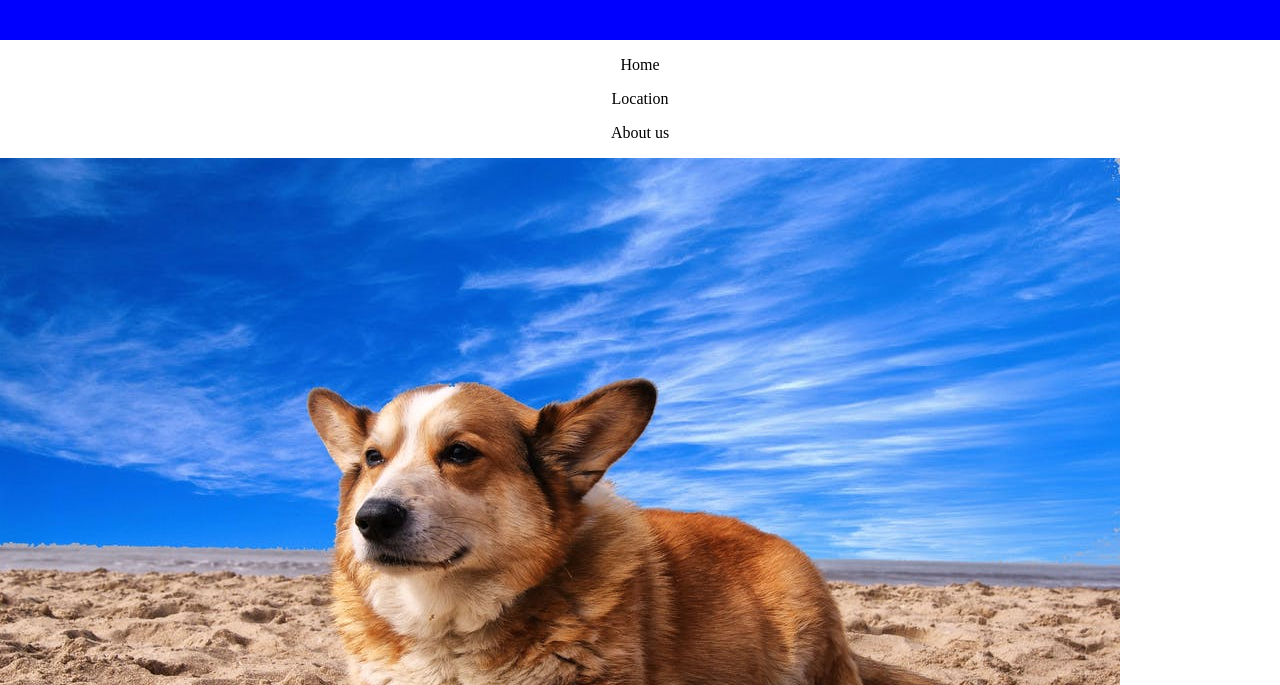
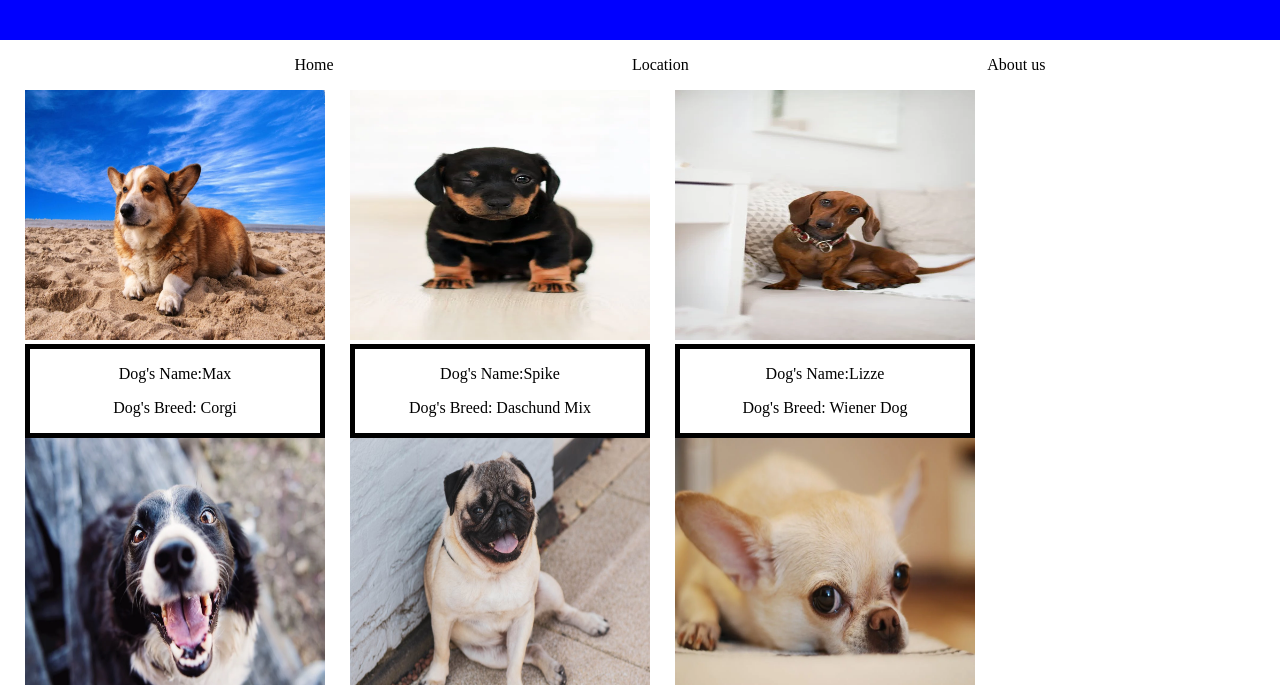
Before and after one commit to stevendombrowski/Phase-1-Project-V2, a plain HTML site: page index.html in a window 1280 px wide. Shown: the part 115-800 px from the top of the page. Drawn offline with Linux system fonts and the light colour scheme.

Commit message:
Dog Images Updates

```diff
--- a/index.css
+++ b/index.css
@@ -9,8 +9,11 @@
 }
 
 .button{
-    display: block;
-    text-align: center;
+
+    display: inline-block;
+    padding-left: 23%;
+
+
 
 }
 
@@ -23,3 +26,20 @@ body{
     background-color: white;
 color: black;
 }
+
+.dogImg{
+    width: 300px;
+    height: 250px;
+
+}
+.dogs{
+    float: left;
+    padding-left:25px
+}
+
+.border{
+    border: 5px;
+    border-color: black;
+    border-style: solid;
+    text-align: center;
+}
--- a/index.js
+++ b/index.js
@@ -78,10 +78,12 @@ http.onload = function(){
         for(let dog of dogs){
             output +=`
             <div class="dogs">
-                <img src="${dog.dogImg}">
-                <p class ="title">${dog.dogName}</p>
-                <p class="description">${dog.dogBreed}</p>
-                </div>`;
+                <img src="${dog.dogImg}" class="dogImg">
+               <div class="border">
+                <p class ="title">Dog's Name:${dog.dogName}</p>
+                <p class="description">Dog's Breed: ${dog.dogBreed}</p>
+               </div>
+            </div>`;
         }
         document.querySelector(".container").innerHTML = output;
     }
```
